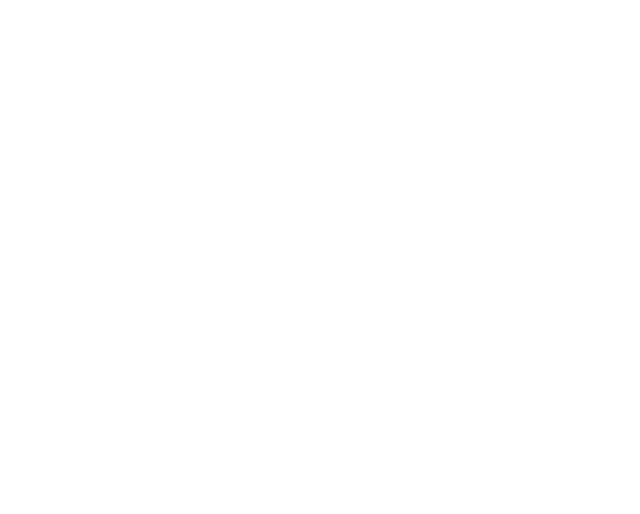
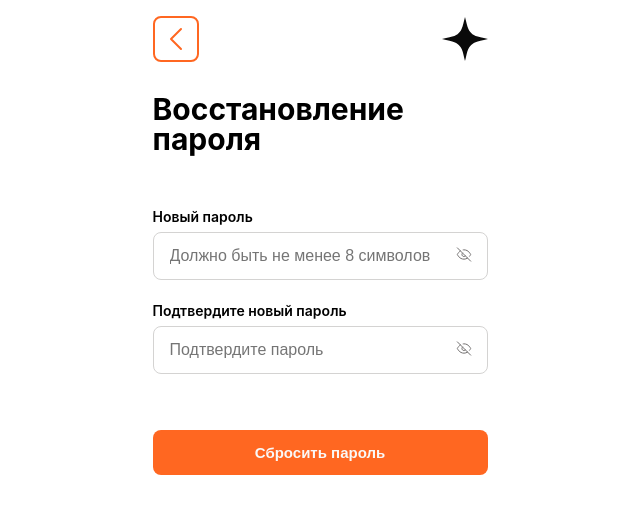
Before and after one commit to KAIFOGRAD/unitHack, a React (Vite) app in the folder frontend/my-vite-app/: page /password-reset in a window 1280 px wide. Before the commit this address had no page. Shown: the top 514 px of the page, without its empty margins (320-960 px from the left). Built offline with nearby package versions, Linux system fonts and the light colour scheme.

Commit message:
feat: вынес header в отдельный компонент, добавил страницу сброса пароля

```diff
--- a/frontend/my-vite-app/src/App.tsx
+++ b/frontend/my-vite-app/src/App.tsx
@@ -4,6 +4,7 @@
 import RegisterPage from './styles/components/Registration/RegisterPage/RegisterPage';
 import ForgotPassword from './styles/components/Registration/ForgotPassword/ForgotPassword';
 import EmailVerification from './styles/components/Registration/EmailVerification/EmailVerification';
+import PasswordReset from './styles/components/Registration/PasswordReset/PasswordReset';
 function App() {
   return (
     <BrowserRouter>
@@ -13,6 +14,7 @@
         <Route path="/register" element={<RegisterPage />} />
         <Route path='/forgot-password' element={<ForgotPassword />} />
         <Route path='/email-verification' element={<EmailVerification />} />
+        <Route path='/password-reset' element={<PasswordReset />} />
       </Routes>
     </BrowserRouter>
   );
--- a/frontend/my-vite-app/src/styles/components/Registration/EmailVerification/EmailVerification.module.scss
+++ b/frontend/my-vite-app/src/styles/components/Registration/EmailVerification/EmailVerification.module.scss
@@ -8,37 +8,6 @@
     font-family: 'Inter', sans-serif;
     display: flex;
     flex-direction: column;
-}
-
-.header {
-    display: flex;
-    justify-content: space-between;
-    align-items: center;
-    margin-bottom: 32px;
-}
-
-.icon {
-    display: flex;
-    justify-content: flex-end;
-    font-size: 24px;
-}
-
-.back {
-    display: flex;
-    align-items: center;
-    justify-content: center;
-    box-sizing: border-box;
-    width: 46px;
-    height: 46px;
-    padding: 0;
-    border: 2px solid #FF6721;
-    border-radius: 8px;
-    background-color: #fff;
-}
-
-
-.button {
-    margin: 32px 0 auto;
 }
 
 
@@ -115,7 +84,7 @@
 
 .deleteKey {
     grid-column: 3;
-    background: #f5f5f5;
+    background: #fff;
     border: none;
     border-radius: 8px;
     display: flex;
@@ -123,7 +92,7 @@
     justify-content: center;
     font-size: 20px;
     cursor: pointer;
-    box-shadow: 0 4px 0 rgba(0, 0, 0, 0.08);
+
 }
 
 .timer {
--- a/frontend/my-vite-app/src/styles/components/Registration/EmailVerification/EmailVerification.tsx
+++ b/frontend/my-vite-app/src/styles/components/Registration/EmailVerification/EmailVerification.tsx
@@ -1,14 +1,13 @@
 import { useState, useEffect, useRef } from 'react';
 import { useLocation, useNavigate } from 'react-router-dom';
 import PrimaryButton from '../../Button/PrimaryButton';
+import PasswordHeader from '../PasswordHeader/PasswordHeader';
 import styles from './EmailVerification.module.scss';
-import Star from '../../../../assets/Star.svg';
-import Back from '../../../../assets/back.svg';
 
 export default function EmailVerification() {
     const location = useLocation();
     const navigate = useNavigate();
-    const [code, setCode] = useState<string[]>(['', '', '', '']); // 4 поля вместо 3
+    const [code, setCode] = useState<string[]>(['', '', '', '']);
     const [timer, setTimer] = useState(59);
     const [email, setEmail] = useState('');
     const inputRefs = useRef<(HTMLInputElement | null)[]>([]);
@@ -21,18 +20,16 @@
         }
     }, [location]);
 
-    // Автофокус на первом поле
     useEffect(() => {
         inputRefs.current[0]?.focus();
     }, []);
 
     const handleChange = (index: number, value: string) => {
-        if (/^\d*$/.test(value)) { // Разрешаем только цифры
+        if (/^\d*$/.test(value)) {
             const newCode = [...code];
             newCode[index] = value;
             setCode(newCode);
 
-            // Автопереход к следующему полю
             if (value && index < 3) {
                 inputRefs.current[index + 1]?.focus();
             }
@@ -41,7 +38,6 @@
 
     const handleKeyDown = (index: number, e: React.KeyboardEvent) => {
         if (e.key === 'Backspace' && !code[index] && index > 0) {
-            // Переход к предыдущему полю при Backspace
             inputRefs.current[index - 1]?.focus();
         }
     };
@@ -110,14 +106,7 @@
 
     return (
         <div className={styles.container}>
-            <div className={styles.header}>
-                <button onClick={handleForgot} className={styles.back}>
-                    <img className={styles.back_img} src={Back} alt="Назад" />
-                </button>
-                <div className={styles.icon}>
-                    <img src={Star} alt="star" />
-                </div>
-            </div>
+            <PasswordHeader onBackClick={handleForgot} />
 
             <h1 className={styles.title}>Проверьте почту</h1>
             <p className={styles.subtitle}>
--- a/frontend/my-vite-app/src/styles/components/Registration/ForgotPassword/ForgotPassword.module.scss
+++ b/frontend/my-vite-app/src/styles/components/Registration/ForgotPassword/ForgotPassword.module.scss
@@ -8,12 +8,6 @@
     font-family: 'Inter', sans-serif;
     display: flex;
     flex-direction: column;
-}
-
-.icon {
-    display: flex;
-    justify-content: flex-end;
-    font-size: 24px;
 }
 
 .title {
@@ -28,31 +22,6 @@
     font-size: 16px;
     line-height: 24px;
     color: #737171;
-}
-
-.header {
-    display: flex;
-    flex-direction: row;
-    justify-content: space-between;
-    margin-bottom: 26px;
-}
-
-.back {
-    display: flex;
-    align-items: center;
-    justify-content: center;
-    box-sizing: border-box;
-    width: 46px;
-    height: 46px;
-    padding: 0;
-    border: 2px solid #FF6721;
-    border-radius: 8px;
-    background-color: #fff;
-}
-
-
-.button {
-    margin: 32px 0 auto;
 }
 
 .forgot_container {
--- a/frontend/my-vite-app/src/styles/components/Registration/ForgotPassword/ForgotPassword.tsx
+++ b/frontend/my-vite-app/src/styles/components/Registration/ForgotPassword/ForgotPassword.tsx
@@ -2,9 +2,8 @@
 import { useNavigate } from 'react-router-dom';
 import FormInput from '../../FormInput/FormInput';
 import PrimaryButton from '../../Button/PrimaryButton';
+import PasswordHeader from '../PasswordHeader/PasswordHeader';
 import styles from './ForgotPassword.module.scss';
-import Star from '../../../../assets/Star.svg';
-import Back from '../../../../assets/back.svg';
 
 export default function ForgotPassword() {
     const navigate = useNavigate()
@@ -33,14 +32,7 @@
 
     return (
         <div className={styles.container}>
-            <div className={styles.header}>
-                <button onClick={handleLogin} className={styles.back}>
-                    <img className={styles.back_img} src={Back} alt="Назад" />
-                </button>
-                <div className={styles.icon}>
-                    <img src={Star} alt="star" />
-                </div>
-            </div>
+            <PasswordHeader onBackClick={handleLogin}/>
             <h1 className={styles.title}>Забыли пароль?</h1>
             <p className={styles.subtitle}>Не переживайте. Мы оправим письмо для сброса пароля.</p>
 
--- /dev/null
+++ b/frontend/my-vite-app/src/styles/components/Registration/PasswordHeader/PasswordHeader.module.scss
@@ -0,0 +1,40 @@
+.header {
+    display: flex;
+    justify-content: space-between;
+    align-items: center;
+    margin-bottom: 32px;
+}
+
+.icon {
+    display: flex;
+    justify-content: flex-end;
+    font-size: 24px;
+}
+
+.back {
+    display: flex;
+    align-items: center;
+    justify-content: center;
+    box-sizing: border-box;
+    width: 46px;
+    height: 46px;
+    padding: 0;
+    border: 2px solid #FF6721;
+    border-radius: 8px;
+    background-color: #fff;
+    cursor: pointer;
+    transition: all 0.2s ease;
+
+    &:hover {
+        background-color: #fff8f3;
+    }
+
+    &:active {
+        transform: scale(0.95);
+    }
+}
+
+.back_img {
+    width: 24px;
+    height: 24px;
+}
--- /dev/null
+++ b/frontend/my-vite-app/src/styles/components/Registration/PasswordHeader/PasswordHeader.tsx
@@ -0,0 +1,23 @@
+import React from 'react';
+import styles from './PasswordHeader.module.scss';
+import Back from '../../../../assets/back.svg';
+import Star from '../../../../assets/Star.svg';
+
+interface PasswordHeaderProps {
+    onBackClick: () => void;
+}
+
+const PasswordHeader: React.FC<PasswordHeaderProps> = ({ onBackClick }) => {
+    return (
+        <div className={styles.header}>
+            <button onClick={onBackClick} className={styles.back}>
+                <img className={styles.back_img} src={Back} alt="Назад" />
+            </button>
+            <div className={styles.icon}>
+                <img src={Star} alt="star" />
+            </div>
+        </div>
+    );
+};
+
+export default PasswordHeader;
--- a/frontend/my-vite-app/src/styles/components/Registration/PasswordReset/PasswordReset.module.scss
+++ b/frontend/my-vite-app/src/styles/components/Registration/PasswordReset/PasswordReset.module.scss
@@ -0,0 +1,21 @@
+.container {
+    max-width: 375px;
+    height: 100vh;
+    max-height: 812px;
+    box-sizing: border-box;
+    margin: 0 auto;
+    padding: 16px 20px 80px;
+    font-family: 'Inter', sans-serif;
+    display: flex;
+    flex-direction: column;
+}
+
+.title {
+    font-size: 30px;
+    font-weight: 700;
+    margin-bottom: 56px;
+}
+
+.button {
+    margin-top: 32px;
+}
--- a/frontend/my-vite-app/src/styles/components/Registration/PasswordReset/PasswordReset.tsx
+++ b/frontend/my-vite-app/src/styles/components/Registration/PasswordReset/PasswordReset.tsx
@@ -0,0 +1,69 @@
+import { useState } from 'react';
+import { useNavigate } from 'react-router-dom';
+import FormInput from '../../FormInput/FormInput';
+import PrimaryButton from '../../Button/PrimaryButton';
+import PasswordHeader from '../PasswordHeader/PasswordHeader';
+import styles from './PasswordReset.module.scss';
+
+
+export default function PasswordReset() {
+    const navigate = useNavigate()
+    const [formData, setFormData] = useState({
+        password: '',
+        newPassword: ''
+    });
+
+    const [error, setError] = useState('');
+
+    const handleChange = (e: React.ChangeEvent<HTMLInputElement>) => {
+        const { name, value } = e.target;
+        setFormData((prev) => ({ ...prev, [name]: value }));
+        if (error) setError('');
+    };
+
+    const handleBack = () => {
+        navigate('/email-verification')
+    }
+
+    const handleSucces = () => {
+        navigate('/password-succes')
+
+        if (formData.password !== formData.newPassword) {
+            setError('Пароли не совпадают');
+            return;
+        }
+
+        if (formData.password.length < 8) {
+            setError('Пароль должен содержать минимум 8 символов');
+            return;
+        }
+    }
+
+    return (
+        <div className={styles.container}>
+            <PasswordHeader onBackClick={handleBack} />
+            <h1 className={styles.title}>Восстановление пароля</h1>
+
+            <FormInput
+                        label="Новый пароль"
+                        type="password"
+                        name="password"
+                        value={formData.password}
+                        placeholder='Должно быть не менее 8 символов'
+                        onChange={handleChange}
+                    />
+
+            <FormInput
+                        label="Подтвердите новый пароль"
+                        type="password"
+                        name="new password"
+                        value={formData.password}
+                        placeholder='Подтвердите пароль'
+                        onChange={handleChange}
+                    />
+
+            <PrimaryButton className={styles.button} onClick={handleSucces} text='Сбросить пароль' />
+
+        </div>
+    )
+}
```
Also changed, not shown: frontend/my-vite-app/src/styles/components/Registration/PasswordSucces/PasswordSucces.module.scss (added), frontend/my-vite-app/src/styles/components/Registration/PasswordSucces/PasswordSucces.tsx (added).
